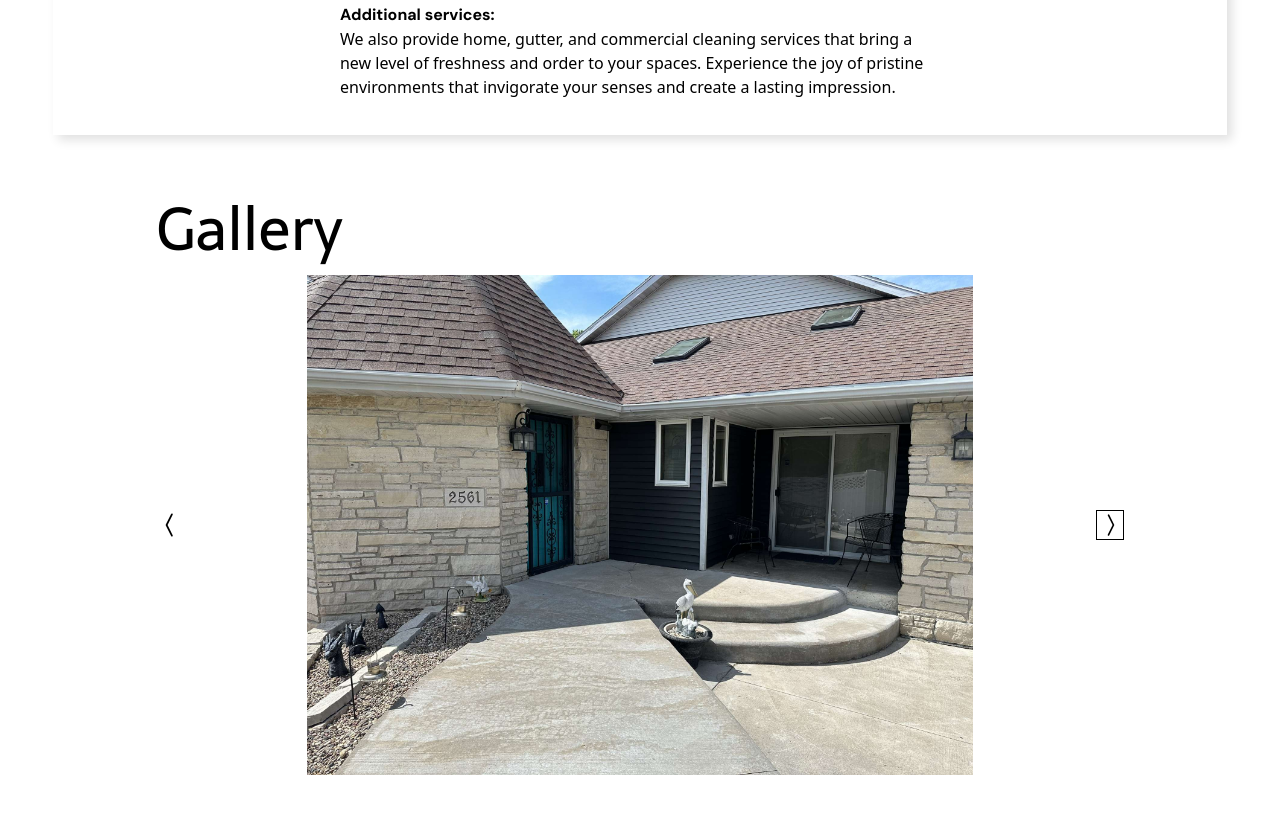
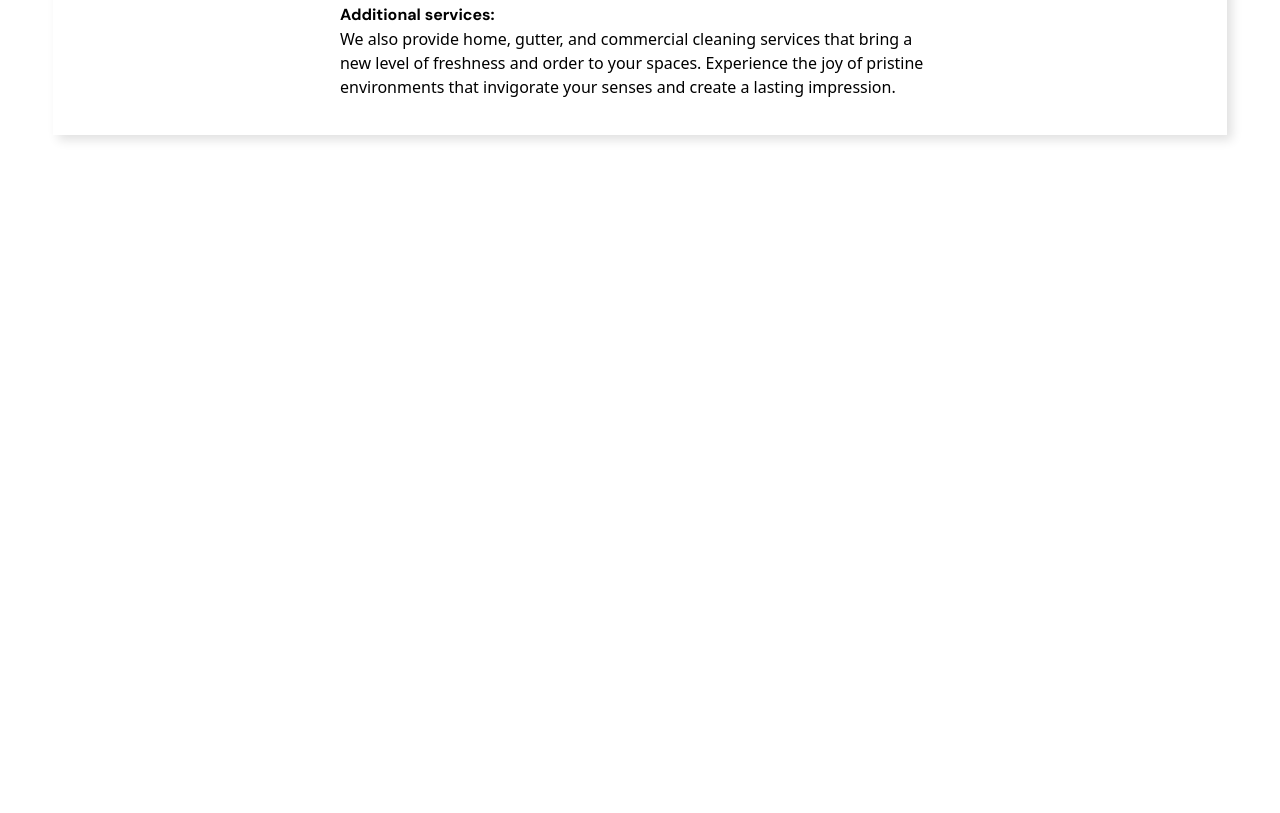
Before and after one commit to skeyz0r/top-tier-react, a Next.js app in the folder react/: page / in a window 1280 px wide. Shown: the part 2640-3453 px from the top of the page. After the commit the page ends 2875 px from the top, so only its background shows below. Built offline with nearby package versions, Linux system fonts and the light colour scheme.

Commit message:
Update Slideshow.js

```diff
--- a/react/app/Components/Slideshow.js
+++ b/react/app/Components/Slideshow.js
@@ -44,18 +44,7 @@ export default function Slideshow() {
 
       return (
         <section className="mb-[100px]">
-        <div className='max-w-[1000px] h-[730px] w-full m-auto py-16 px-4 relative group'>
-        <h1 className={`${sarala.className} text-6xl  mb-4`}>Gallery</h1>
-          <div className="flex items-center">
-            <BsChevronCompactLeft className="cursor-pointer" onClick={left} size={30}/>
-            <Image className="w-full object-contain h-[500px]"
-            src={`/slides/${img}.jpg`}
-              width={500}
-              height={500}
-            />
-            <BsChevronCompactRight className="cursor-pointer border border-solid border-black" onClick={right} size={30}/>
-          </div>
-        </div>
+
         </section>
 
       );
```
